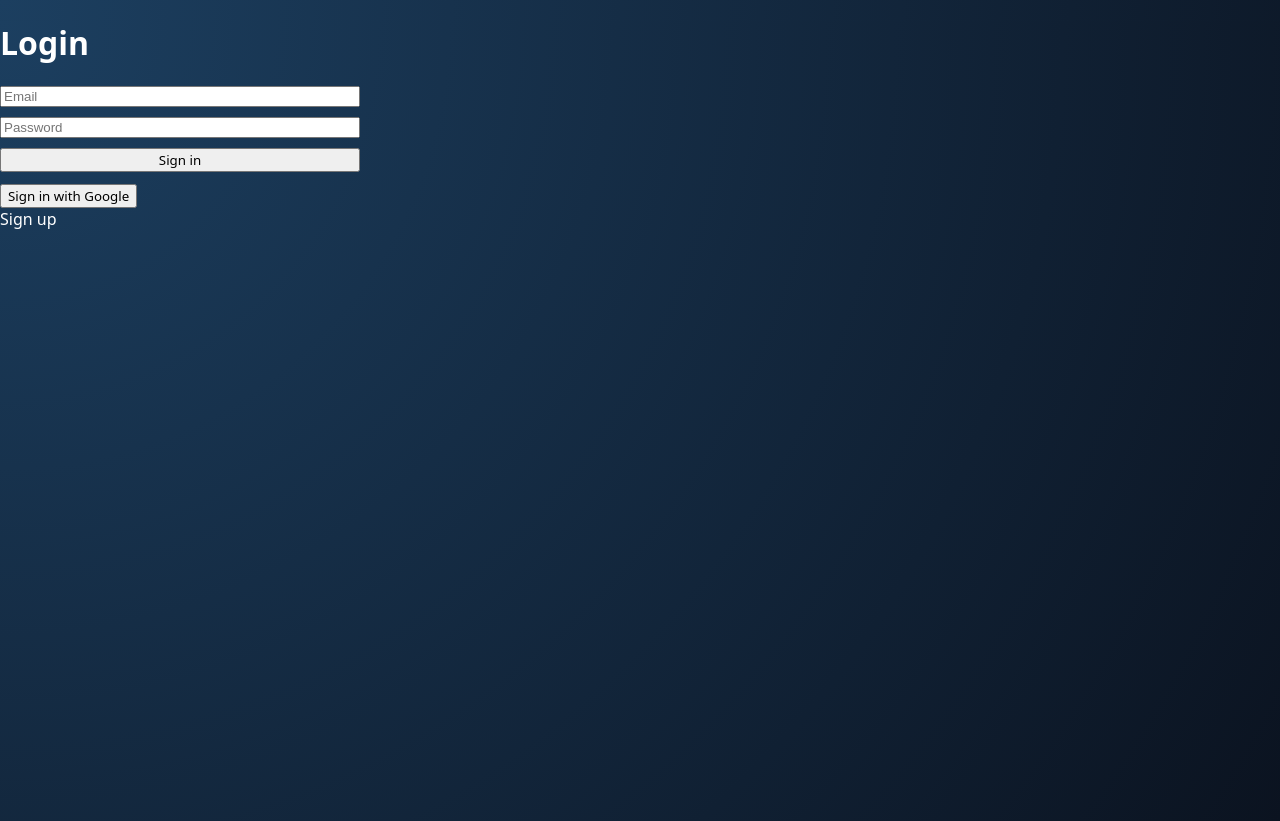
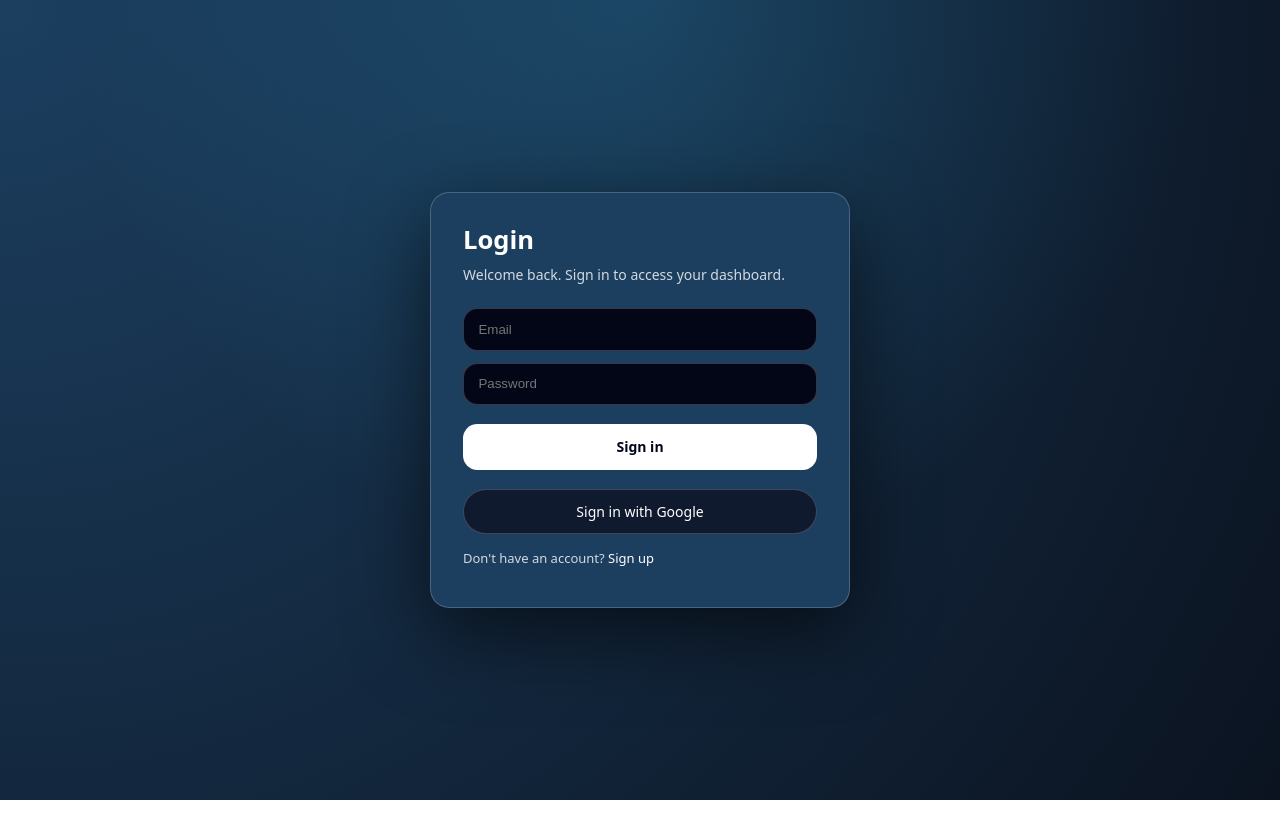
Before and after one commit to Eloctra/Command-Centre, a Next.js app: page /auth/login in a window 1280 px wide. After the commit the page ends 800 px from the top, so only its background shows below. Built offline with nearby package versions, Linux system fonts and the light colour scheme; no server answers.

Commit message:
CSS update for the login and signup

```diff
--- a/pages/auth/login.js
+++ b/pages/auth/login.js
@@ -41,33 +41,112 @@ export default function Login() {
   }
 
   return (
-    <div style={{ maxWidth: 360 }}>
-      <h1>Login</h1>
+    <div
+      style={{
+        minHeight: "100vh",
+        display: "flex",
+        alignItems: "center",
+        justifyContent: "center",
+        background: "radial-gradient(circle at top, rgba(56,189,248,0.18), transparent 55%)",
+        padding: "2rem",
+      }}
+    >
+      <div
+        style={{
+          width: "100%",
+          maxWidth: 420,
+          background: "var(--cc-surface)",
+          borderRadius: "1.2rem",
+          border: "1px solid var(--cc-border-subtle)",
+          boxShadow: "0 24px 80px rgba(0,0,0,0.6)",
+          padding: "1.8rem 2rem 2.1rem",
+          color: "var(--cc-text)",
+        }}
+      >
+        <h1 style={{ margin: 0, marginBottom: "0.5rem", fontSize: "1.6rem" }}>
+          Login
+        </h1>
+        <p style={{ margin: 0, marginBottom: "1.5rem", opacity: 0.8, fontSize: 14 }}>
+          Welcome back. Sign in to access your dashboard.
+        </p>
 
-      <form onSubmit={handleEmailLogin} style={{ display: "grid", gap: 10 }}>
+        <form
+          onSubmit={handleEmailLogin}
+          style={{ display: "grid", gap: 12, marginBottom: "1.2rem" }}
+        >
           <input
             placeholder="Email"
             value={email}
             onChange={(e) => setEmail(e.target.value)}
+            style={{
+              padding: "0.8rem 0.9rem",
+              borderRadius: "0.9rem",
+              border: "1px solid var(--cc-border-subtle)",
+              background: "#020617",
+              color: "var(--cc-text)",
+              outline: "none",
+            }}
           />
           <input
             placeholder="Password"
             type="password"
             value={password}
             onChange={(e) => setPassword(e.target.value)}
+            style={{
+              padding: "0.8rem 0.9rem",
+              borderRadius: "0.9rem",
+              border: "1px solid var(--cc-border-subtle)",
+              background: "#020617",
+              color: "var(--cc-text)",
+              outline: "none",
+            }}
           />
-        <button type="submit">Sign in</button>
+          <button
+            type="submit"
+            style={{
+              marginTop: "0.4rem",
+              padding: "0.8rem 0.9rem",
+              borderRadius: "0.9rem",
+              border: "1px solid var(--cc-border-subtle)",
+              background:
+                "linear-gradient(120deg, var(--cc-accent), var(--cc-accent-soft))",
+              color: "#020617",
+              fontWeight: 600,
+              cursor: "pointer",
+              fontSize: 14,
+            }}
+          >
+            Sign in
+          </button>
         </form>
 
-      <div style={{ marginTop: 12 }}>
-        <button onClick={handleGoogleLogin}>Sign in with Google</button>
-      </div>
-      <div>
-        <Link href="/auth/signup">Sign up</Link>
+        <button
+          onClick={handleGoogleLogin}
+          style={{
+            width: "100%",
+            padding: "0.75rem 0.9rem",
+            borderRadius: "999px",
+            border: "1px solid var(--cc-border-subtle)",
+            background: "rgba(15,23,42,0.9)",
+            color: "var(--cc-text)",
+            cursor: "pointer",
+            fontSize: 14,
+            marginBottom: "0.9rem",
+          }}
+        >
+          Sign in with Google
+        </button>
+
+        <div style={{ fontSize: 13, marginBottom: "0.4rem" }}>
+          <span style={{ opacity: 0.8 }}>Don&apos;t have an account? </span>
+          <Link href="/auth/signup" style={{ color: "var(--cc-accent-soft)" }}>
+            Sign up
+          </Link>
         </div>
 
-      {msg && <p style={{ color: "lightgreen" }}>{msg}</p>}
-      {err && <p style={{ color: "salmon" }}>{err}</p>}
+        {msg && <p style={{ color: "lightgreen", fontSize: 13 }}>{msg}</p>}
+        {err && <p style={{ color: "salmon", fontSize: 13 }}>{err}</p>}
+      </div>
     </div>
   );
 }
```
Also changed, not shown: pages/auth/signup.js (+74 -8 lines). Lines whose indentation alone changed are shown as unchanged.
